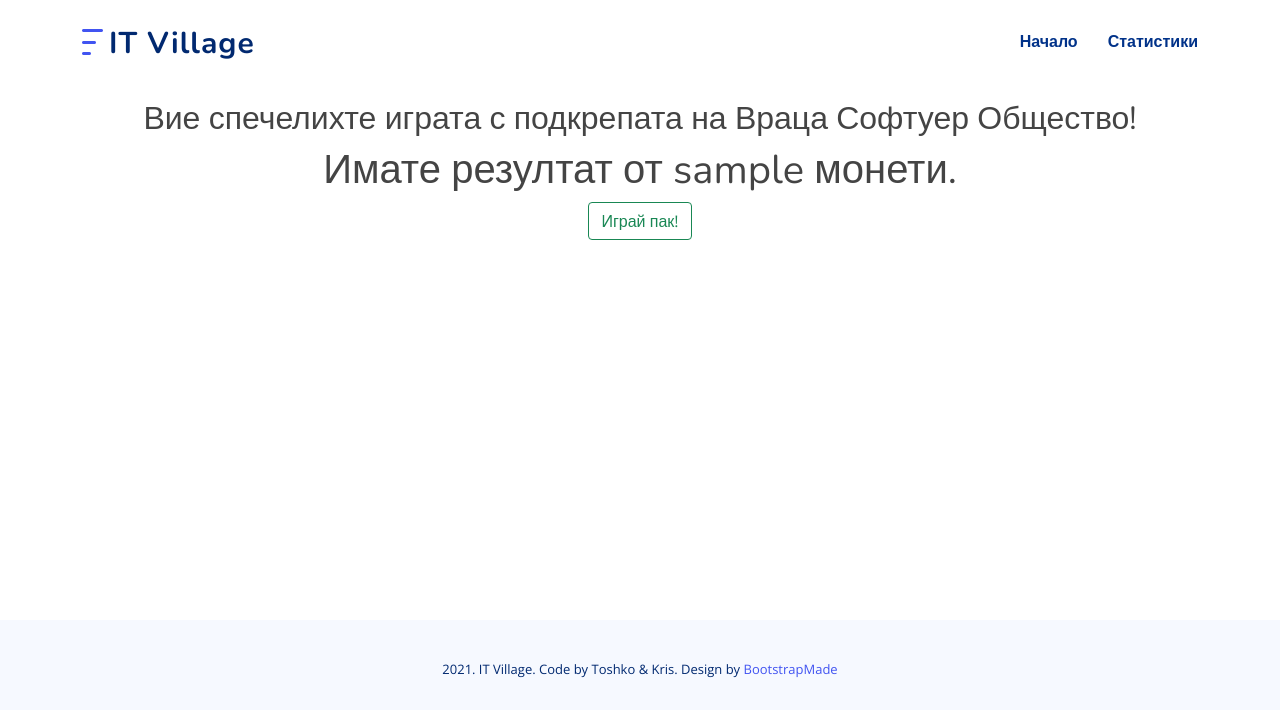
After one commit to PHPLevelTwoProject/IT-Village, a PHP site: page /won.php in a window 1280 px wide. The commit adds this page. Shown: the top 717 px of the page. Run offline with PHP 8.4, Linux system fonts and the light colour scheme; the visitor is signed in with stand-in values (Sample User, id 1); some libraries are stand-ins or nearby versions.

Commit message:
add code clean up and explanations
add code clean up and explanations

```diff
--- a/assets/css/style.css
+++ b/assets/css/style.css
@@ -10,6 +10,16 @@
 --------------------------------------------------------------*/
 :root {
   scroll-behavior: smooth;
+}
+
+.custom-white-override {
+  color: white !important;
+}
+
+.background-image-custom {
+  background-image: url("../../images/background/vertical.jpeg");
+  background-repeat: no-repeat;
+  z-index: -1;
 }
 
 body {
@@ -2326,7 +2336,7 @@ section {
 
 .footer .footer-top .footer-links ul i {
   padding-right: 2px;
-  color: #d0d4fc;
+  color: black;
   font-size: 12px;
   line-height: 0;
 }
--- a/partials/footer.php
+++ b/partials/footer.php
@@ -1,15 +1,12 @@
 <!-- ======= Footer ======= -->
 <footer id="footer" class="footer">
 	<div class="copyright">
-		<div class="copyright">
-			2021. PHP Project Level Two.
-		</div>
+
 		<div class="credits">
-			<!-- All the links in the footer should remain intact. -->
-			<!-- You can delete the links only if you purchased the pro version. -->
-			<!-- Licensing information: https://bootstrapmade.com/license/ -->
-			<!-- Purchase the pro version with working PHP/AJAX contact form: https://bootstrapmade.com/flexstart-bootstrap-startup-template/ -->
-			Designed by <a href="https://bootstrapmade.com/">BootstrapMade</a>
+            2021. IT Village. Code by Toshko & Kris.
+			Design by <a href="https://bootstrapmade.com/">BootstrapMade</a>
+            <!-- https://bootstrapmade.com/license/ -->
+            <!-- https://bootstrapmade.com/flexstart-bootstrap-startup-template/ -->
 		</div>
 	</div>
 </footer>
--- a/partials/head.php
+++ b/partials/head.php
@@ -2,8 +2,29 @@
 
 session_start();
 
+// start with 50 points, 0 motels bought, 0 rounds to skip, not won, not lost
+if (!isset($_SESSION['user_points'])) {
+	$_SESSION['user_points'] = 50;
+}
 
+// 0 clicks at game start
+if (!isset($_SESSION['click_count'])) {
+	$_SESSION['click_count'] = 0;
+}
 
+if (!isset($_SESSION['random_dice_number'])) {
+	$_SESSION['random_dice_number'] = -1;
+}
+
+// current position of the player
+if (!isset($_SESSION['current_gameground_position'] )) {
+	$_SESSION['current_gameground_position'] = -1;
+}
+
+// if position is out of bounds, lower it to correct value
+if (isset($_SESSION['current_gameground_position']) && $_SESSION['current_gameground_position'] > 11) {
+    $_SESSION['current_gameground_position'] -= 12;
+}
 
 ?>
 <!DOCTYPE html>
--- a/partials/reset.php
+++ b/partials/reset.php
@@ -1,10 +1,6 @@
 <?php
 
 session_start();
-
-$_SESSION['random_dice_number'] = -1;
-$_SESSION['current_gameground_position'] = -1;
-
 session_destroy();
 
 header('Location: ./../play.php');
--- /dev/null
+++ b/won.php
@@ -0,0 +1,78 @@
+<?php
+
+include 'partials/head.php';
+
+?>
+
+<body>
+<!-- ======= Header ======= -->
+<header id="header" class="header fixed-top">
+	<div class="container-fluid container-xl d-flex align-items-center justify-content-between">
+		<a href="index.php" class="logo d-flex align-items-center">
+			<img src="assets/img/logo.png" alt="">
+			<span>IT Village</span>
+		</a>
+		<nav id="navbar" class="navbar">
+			<ul>
+				<li><a class="nav-link" href="./index.php">Начало</a></li>
+				<li><a class="nav-link" href="./statistics.php">Статистики</a></li>
+			</ul>
+			<i class="bi bi-list mobile-nav-toggle"></i>
+		</nav>
+	</div>
+</header>
+<!-- ======= End Header ======= -->
+
+<main id="main">
+	<section id="project" class="project">
+		<div class="container" data-aos="fade-up">
+			<header class="section-header">
+			</header>
+			<div class="row">
+				<div class="col-lg-12 text-center">
+					<div class="" data-aos="zoom-out" data-aos-delay="200">
+						<?php if (!$_SESSION['user_has_won_because_of_vso']) { ?>
+							<p>Не е яко да мамиш! Не си спечелил наистина. :)</p>
+							<a href="./play.php" class="btn btn-outline-success">Играй!</a>
+						<?php } else { ?>
+							<h2>Вие спечелихте играта с подкрепата на Враца Софтуер Общество!</h2>
+							<h1>Имате резултат от <?= $_SESSION['user_points'] ?> монети.</h1>
+							<a href="./partials/reset.php" class="btn btn-outline-success">Играй пак!</a>
+						<?php } ?>
+					</div>
+				</div>
+			</div>
+		</div>
+	</section>
+</main>
+
+<!-- ======= PlaceHolders Section ======= -->
+
+<section id="description" class="description">
+	<div class="container" data-aos="fade-up">
+		<header class="section-header">
+		</header>
+		<div class="row">
+			<div class="col-lg-12 text-center">
+			</div>
+		</div>
+	</div>
+</section>
+<section id="description" class="description">
+	<div class="container" data-aos="fade-up">
+		<header class="section-header">
+		</header>
+		<div class="row">
+			<div class="col-lg-12 text-center">
+			</div>
+		</div>
+	</div>
+</section>
+
+<!-- ======= End PlaceHolders Section ======= -->
+
+
+<?php
+include './partials/footer.php';
+include './partials/scripts.php';
+?>
```
Also changed, not shown: index.php (+10 -8 lines), partials/dice_renderer.php (+29 -12 lines), partials/ground_renderer.php (+12 -27 lines), partials/points_logic.php (+50 -40 lines), play.php (+20 -18 lines).
